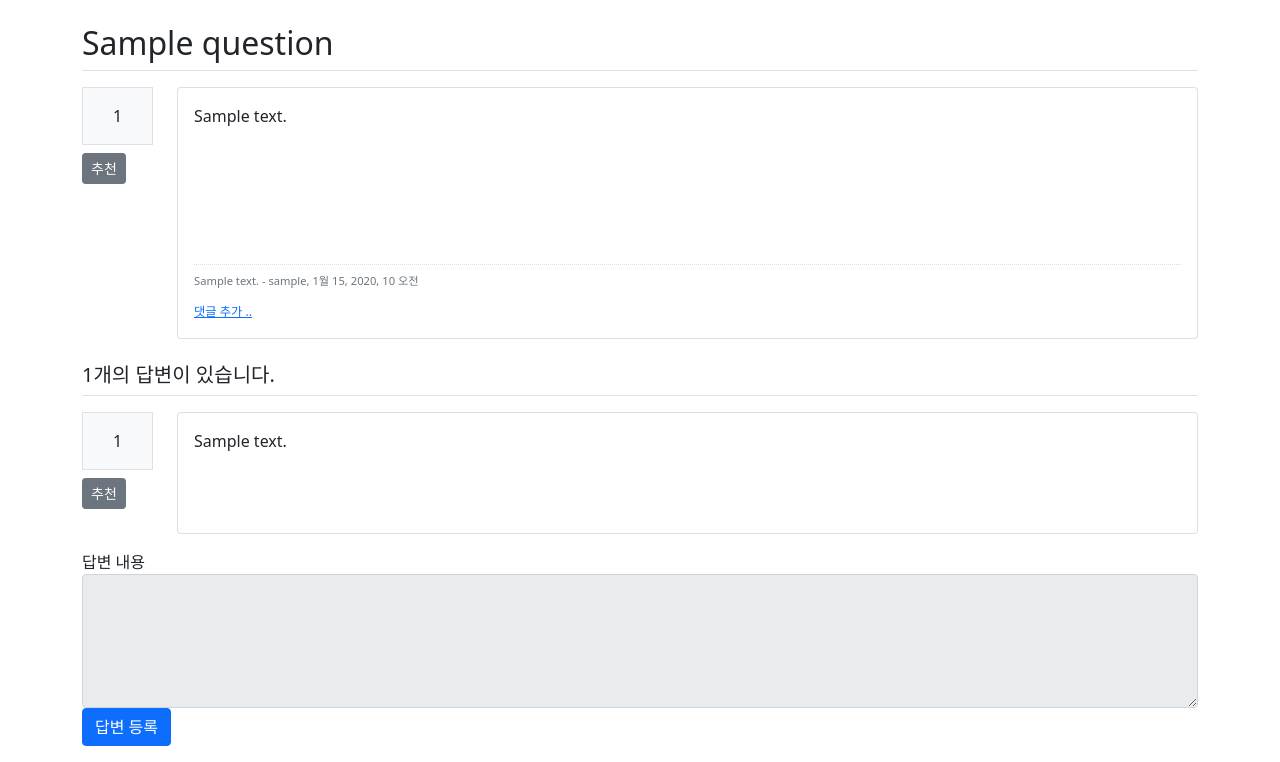
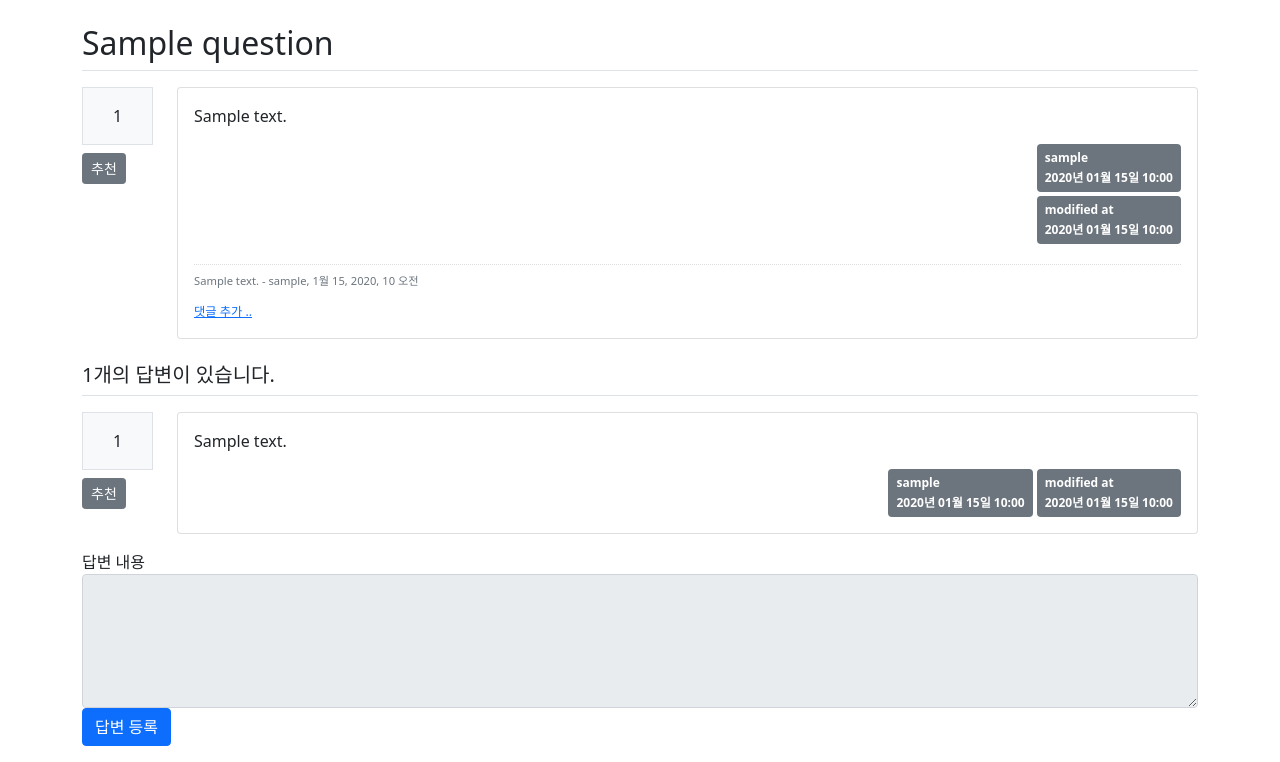
Before and after one commit to leeyongjoo/django-board-project, a Django app: page /board/1 in a window 1280 px wide. Shown: the part 56-818 px from the top of the page. Run offline with Django 3.2, Linux system fonts and the light colour scheme; tables that the repository leaves empty hold one stand-in row (values such as "Sample post"); parts of the project's set-up code (start-up, migrations or seed data) failed here and were passed over.

Commit message:
Fix: bootstrap version issue
v5 에서 특정 클래스명이 변경되어 이전 클래스명으로 사용하던 것들이 깨지는 현상 해결

```diff
--- a/templates/base.html
+++ b/templates/base.html
@@ -6,10 +6,10 @@
     <meta charset="utf-8">
     <meta name="viewport" content="width=device-width, initial-scale=1, shrink-to-fit=no">
     <!-- Bootstrap CSS -->
-<!--    <link rel="stylesheet" type="text/css" href="{% static 'css/bootstrap.min.css' %}">-->
-    <!-- custom CSS -->
+    <!--    <link rel="stylesheet" type="text/css" href="{% static 'css/bootstrap.min.css' %}">-->
     <link href="https://cdn.jsdelivr.net/npm/bootstrap@5.0.2/dist/css/bootstrap.min.css" rel="stylesheet"
           integrity="sha384-EVSTQN3/azprG1Anm3QDgpJLIm9Nao0Yz1ztcQTwFspd3yD65VohhpuuCOmLASjC" crossorigin="anonymous">
+    <!-- custom CSS -->
     <link rel="stylesheet" type="text/css" href="{% static 'css/style.css' %}">
     <title>Hello!</title>
 </head>
--- a/templates/board/question_detail.html
+++ b/templates/board/question_detail.html
@@ -31,13 +31,13 @@
                 <div class="card-body">
                     <div class="card-text">{{ question.content|mark }}</div>
                     <div class="d-flex align-items-end flex-column">
-                        <div class="badge badge-secondary p-2 text-left">
+                        <div class="badge bg-secondary p-2 text-start">
                             <div class="mb-2">{{ question.author.username }}</div>
                             <div>{{ question.create_date|date:'Y년 m월 d일 H:i' }}</div>
                         </div>
 
                         {% if question.modify_date %}
-                        <div class="badge badge-secondary p-2 text-left my-1">
+                        <div class="badge bg-secondary p-2 text-start my-1">
                             <div class="mb-2">modified at</div>
                             <div>{{ question.modify_date|date:'Y년 m월 d일 H:i' }}</div>
                         </div>
@@ -101,14 +101,14 @@
                     <div class="card-text">{{ answer.content|mark }}</div>
                     <div class="d-flex justify-content-end">
 
-                        <div class="badge badge-secondary p-2 text-left mx-1">
+                        <div class="badge bg-secondary p-2 text-start mx-1">
                             <div class="mb-2">{{ answer.author.username }}</div>
                             <div>{{ answer.create_date|date:'Y년 m월 d일 H:i' }}</div>
 
                         </div>
 
                         {% if answer.modify_date %}
-                        <div class="badge badge-secondary p-2 text-left">
+                        <div class="badge bg-secondary p-2 text-start">
                             <div class="mb-2">modified at</div>
                             <div>{{ answer.modify_date|date:'Y년 m월 d일 H:i' }}</div>
                         </div>
--- a/templates/board/question_list.html
+++ b/templates/board/question_list.html
@@ -54,7 +54,7 @@
                 <span class="badge badge-warning px-2 py-1">{{ question.voter.all.count }}</span>
                 {% endif %}
             </td>
-            <td class="text-left">
+            <td class="text-start">
                 <a href="{% url 'board:detail' question.id %}">{{ question.subject }}</a>
                 {% if question.answer_set.count > 0 %}
                 <span class="text-danger small ml-2">{{ question.answer_set.count }}</span>
--- a/templates/common/login.html
+++ b/templates/common/login.html
@@ -5,7 +5,7 @@
         <div class="col-4">
             <h4>로그인</h4>
         </div>
-        <div class="col-8 text-right">
+        <div class="col-8 text-end">
             <span>또는 <a href="{% url 'common:signup' %}">회원가입</a></span>
         </div>
     </div>
--- a/templates/common/signup.html
+++ b/templates/common/signup.html
@@ -5,7 +5,7 @@
         <div class="col-4">
             <h4>계정생성</h4>
         </div>
-        <div class="col-8 text-right">
+        <div class="col-8 text-end">
             <span>또는 <a href="{% url 'common:login' %}">로그인 하세요.</a></span>
         </div>
     </div>
```
